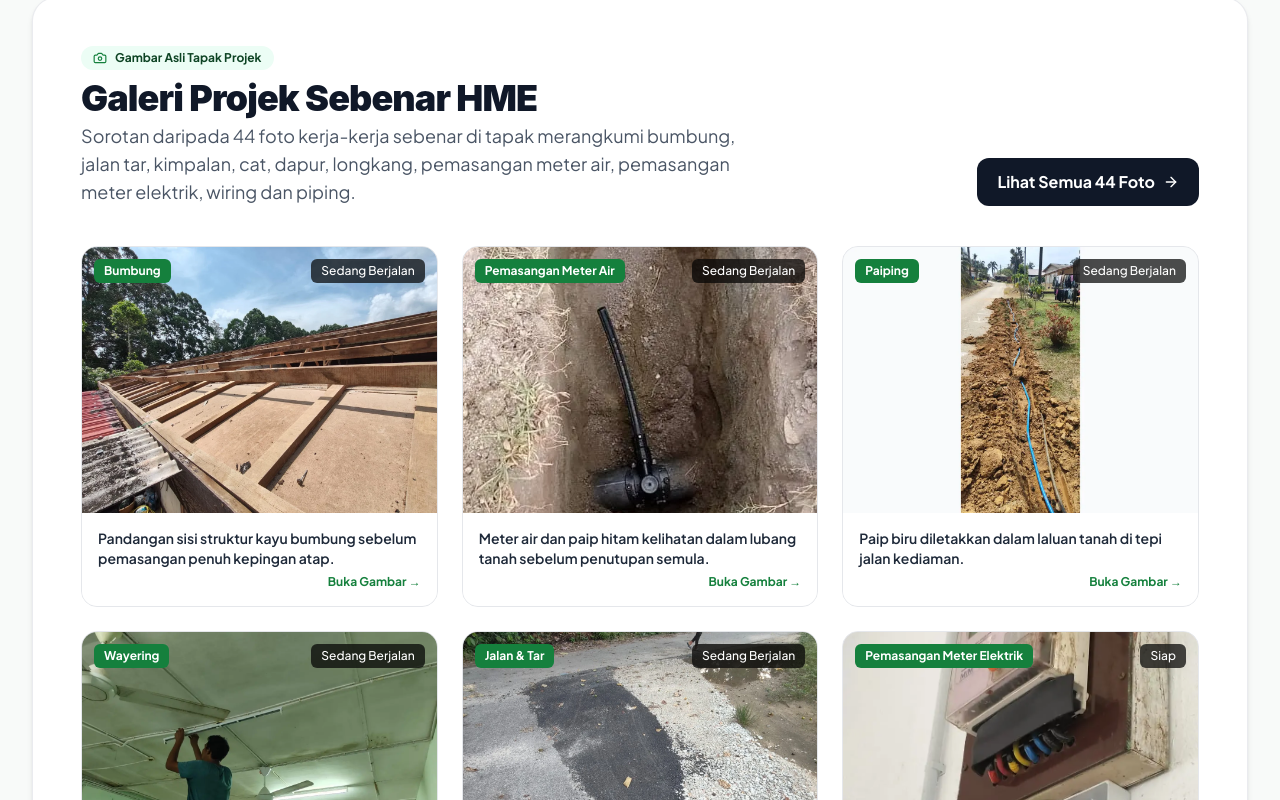
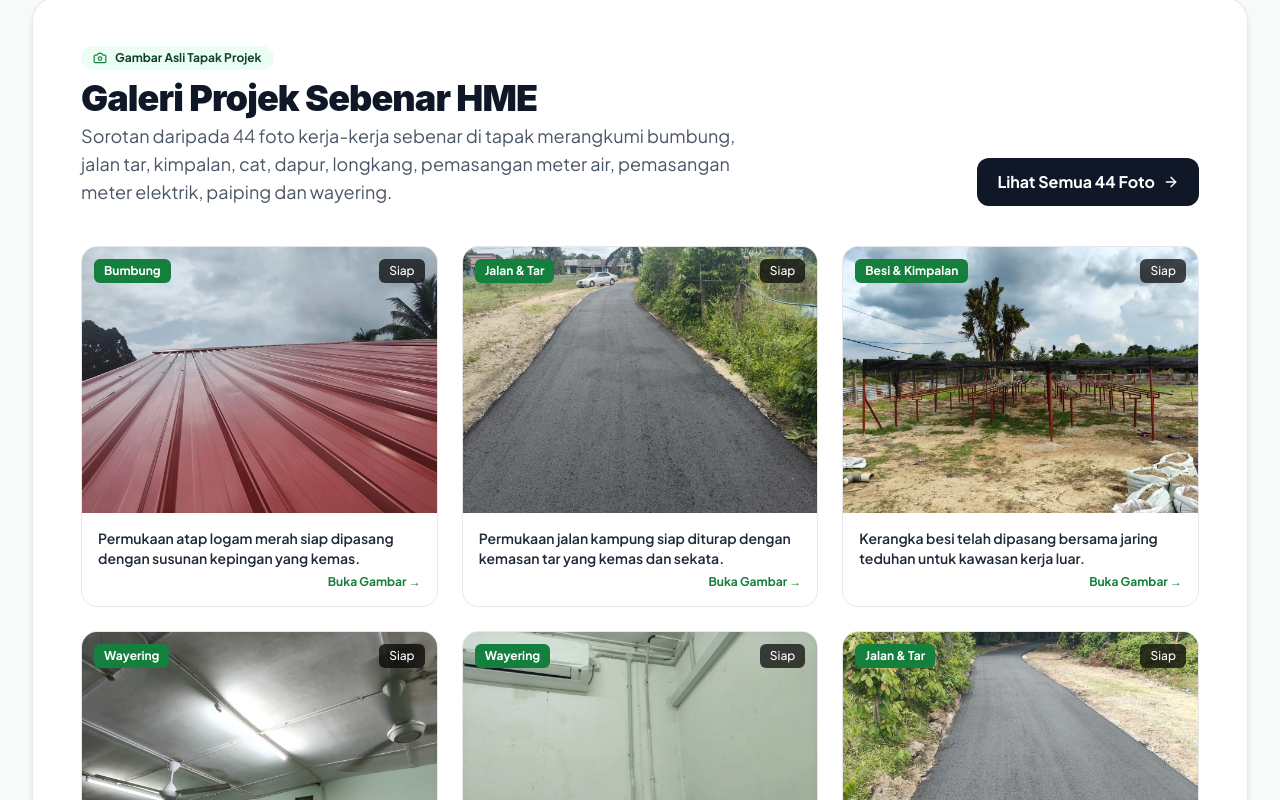
Before and after one commit to syafiqapextreasure/HIJAU-MEGAH-ENTERPRISE, a React (Vite) app: page / in a window 1280 px wide. Shown: the part 4140-4940 px from the top of the page. Built offline with nearby package versions, Linux system fonts and the light colour scheme.

Commit message:
Improve home showcase images

```diff
--- a/src/pages/UtamaPage.tsx
+++ b/src/pages/UtamaPage.tsx
@@ -25,8 +25,12 @@ interface UtamaPageProps {
 }
 
 export const UtamaPage: React.FC<UtamaPageProps> = ({ onNavigate, onOpenLightbox }) => {
-  // Selected original project photos for the home preview
-  const previewPhotos = ORDERED_PORTFOLIO_ITEMS.slice(0, 6);
+  // Selected completed, full-width project photos for the home preview.
+  // Keep this section showcase-focused instead of using narrow/deadspace thumbnails.
+  const landingPreviewCodes = ['HME-28', 'HME-14', 'HME-05', 'HME-37', 'HME-39', 'HME-13'];
+  const previewPhotos = landingPreviewCodes
+    .map((code) => ORDERED_PORTFOLIO_ITEMS.find((photo) => photo.code === code))
+    .filter((photo): photo is (typeof ORDERED_PORTFOLIO_ITEMS)[number] => Boolean(photo));
 
   const scrollToEnquiry = () => {
     const el = document.getElementById('borang-sebut-harga');
@@ -437,7 +441,7 @@ export const UtamaPage: React.FC<UtamaPageProps> = ({ onNavigate, onOpenLightbox
                 Galeri Projek Sebenar HME
               </h2>
               <p className="text-base sm:text-lg text-gray-600 mt-1 max-w-2xl">
-                Sorotan daripada {ORDERED_PORTFOLIO_ITEMS.length} foto kerja-kerja sebenar di tapak merangkumi bumbung, jalan tar, kimpalan, cat, dapur, longkang, pemasangan meter air, pemasangan meter elektrik, wiring dan piping.
+                Sorotan daripada {ORDERED_PORTFOLIO_ITEMS.length} foto kerja-kerja sebenar di tapak merangkumi bumbung, jalan tar, kimpalan, cat, dapur, longkang, pemasangan meter air, pemasangan meter elektrik, paiping dan wayering.
               </p>
             </div>
 
```
Also changed, not shown: public/images/servis/servis-bumbung.webp.
